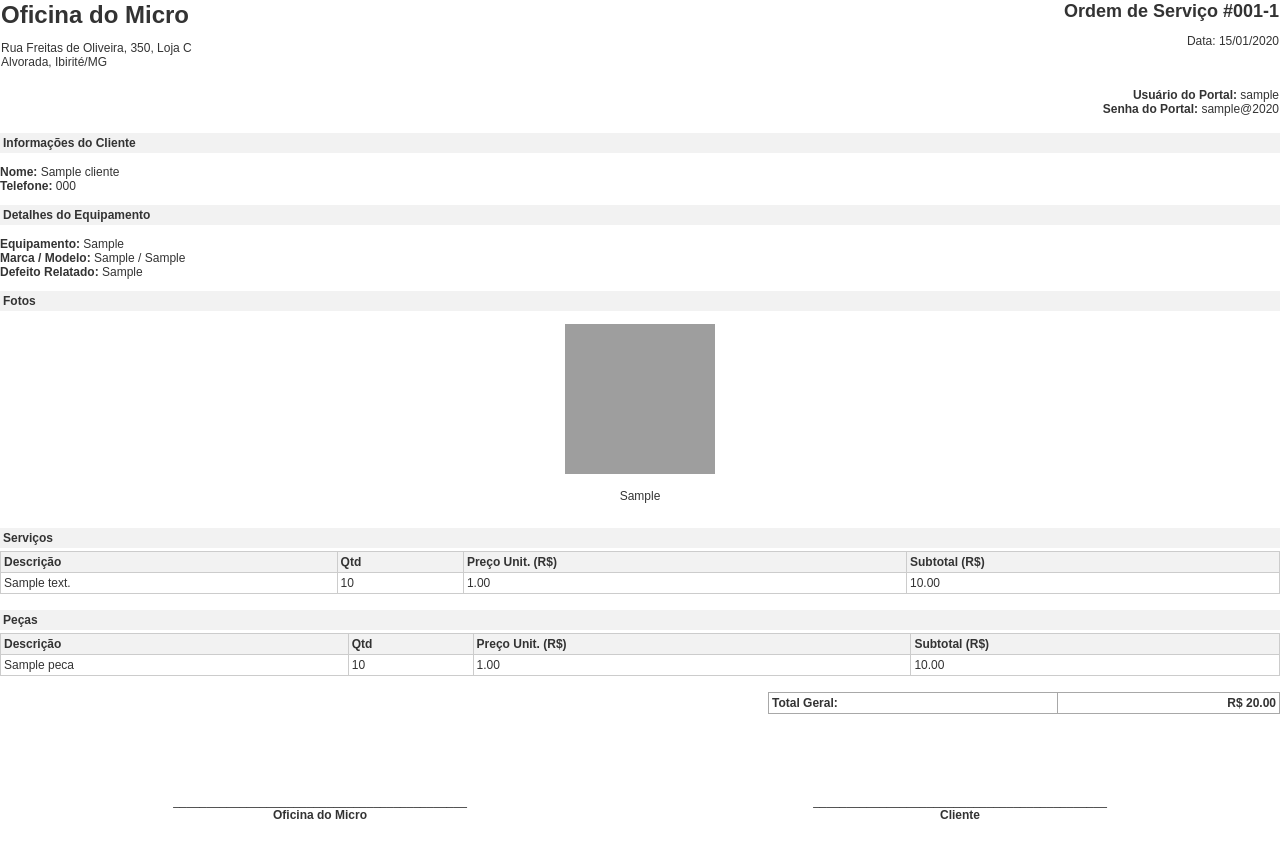
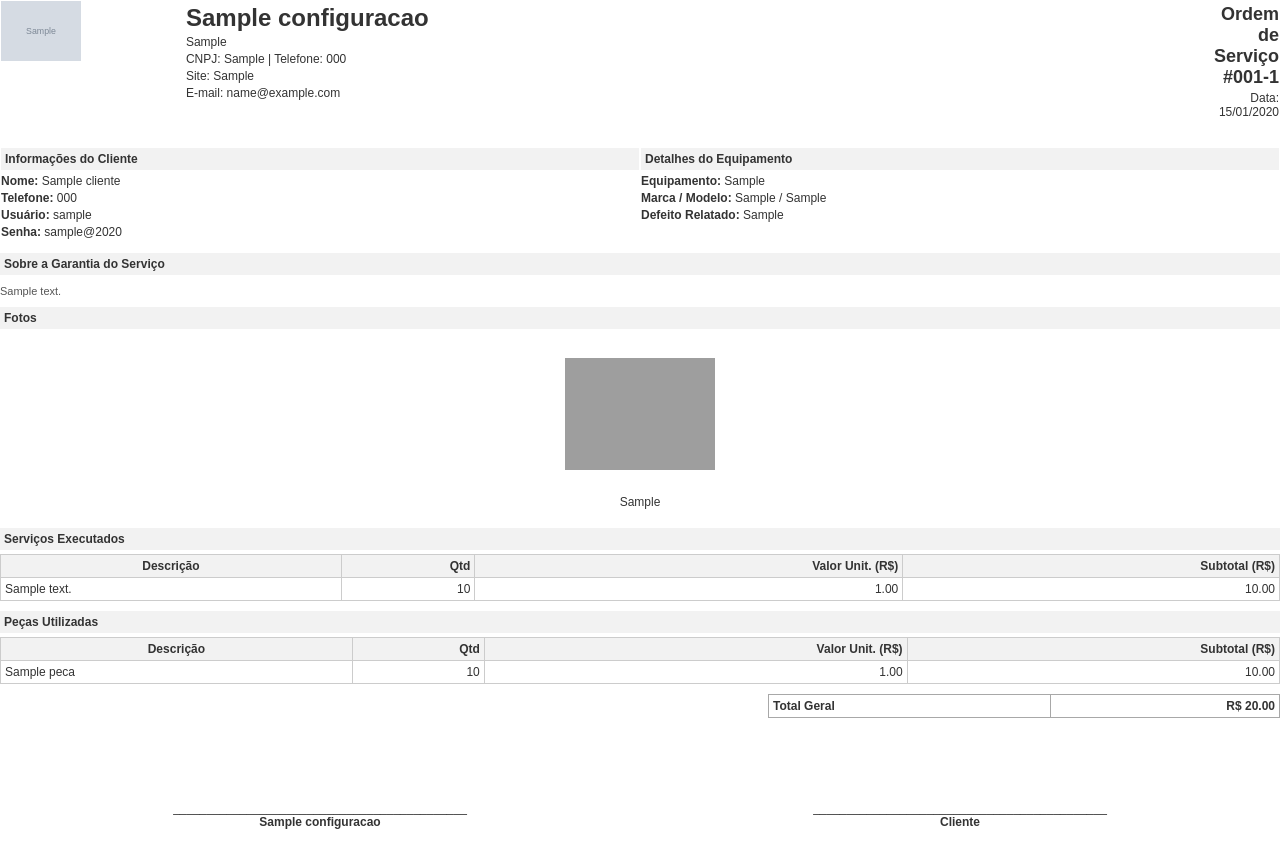
Before and after one commit to barrigaverd/Projeto-Oficina, a Flask app: page /os/exibir_pdf/1 in a window 1280 px wide. Run offline with Flask 3, Linux system fonts and the light colour scheme; a user stored in the database is signed in; tables that the repository leaves empty hold one stand-in row (values such as "Sample post"); grey boxes marked "Sample" are stand-in pictures; some libraries are stand-ins or nearby versions; grey boxes are pictures that could not be loaded.

Commit message:
implementado configuracoes e att os e orca

```diff
--- a/app.py
+++ b/app.py
@@ -1,9 +1,12 @@
+import email
 from enum import unique
+from fileinput import filename
 from http import client
 from os import replace
 import re
+import site
 from sqlite3.dbapi2 import Timestamp
-from flask import Flask, render_template, request, redirect, url_for, abort, Response, flash, send_file
+from flask import Flask, render_template, request, redirect, url_for, abort, Response, flash, send_file, current_app
 from flask_sqlalchemy import SQLAlchemy
 from sqlalchemy import func
 from flask_bcrypt import Bcrypt
@@ -20,7 +23,8 @@ from werkzeug.utils import secure_filename
 from datetime import date
 from htmldocx import HtmlToDocx
 from flask_wtf import FlaskForm
-from wtforms import StringField, TextAreaField, IntegerField, SubmitField, FieldList, Form, FormField, DateField, BooleanField, FloatField
+from flask_wtf.file import FileField, FileAllowed
+from wtforms import StringField, TextAreaField, IntegerField, SubmitField, FieldList, Form, FormField, DateField, BooleanField
 from wtforms.validators import DataRequired, Email, Optional
 
 
@@ -405,7 +409,44 @@ class CurriculoPasso4Form(FlaskForm):
     objetivo = TextAreaField("Objetivo", validators=[Optional()])
     submit = SubmitField("Finalizar")
 
+class Configuracao(db.Model):
+    id = db.Column(db.Integer, primary_key=True)
+    nome_loja = db.Column(db.String(100))
+    cnpj = db.Column(db.String(20))
+    endereco = db.Column(db.String(200))
+    telefone = db.Column(db.String(20))
+    logomarca = db.Column(db.String(100))  # Armazenará o nome do arquivo da logo
+    texto_garantia = db.Column(db.Text)
+    email_contato = db.Column(db.String(100))
+    site = db.Column(db.String(100))
+
+class ConfiguracaoForm(FlaskForm):
+    nome_loja = StringField('Nome da Loja')
+    cnpj = StringField('CNPJ')
+    endereco = StringField('Endereço Completo')
+    telefone = StringField('Telefone Comercial')
+    logomarca = FileField('Logomarca', validators=[FileAllowed(['jpg', 'png'], 'Apenas imagens!')])
+    texto_garantia = TextAreaField('Texto Padrão da Garantia', render_kw={"rows": 10})
+    email_contato = StringField('Email de Contato')
+    site = StringField('Site')
+    submit = SubmitField('Salvar Configurações')
+
+
+
 #Funções principais
+@app.context_processor
+def inject_config():
+    # Busca a primeira (e única) linha de configuração do banco
+    config = Configuracao.query.first()
+
+    # Se nenhuma configuração foi salva ainda, retorna um dicionário vazio
+    # para evitar erros nos templates.
+    if not config:
+        return {}
+
+    # Retorna um dicionário com a variável que estará disponível nos templates
+    return dict(config=config)
+
 @login_manager.user_loader
 def load_user(user_id_string): # O nome agora reflete que é uma string
     try:
@@ -1327,10 +1368,6 @@ def remover_foto_orcamento(foto_id):
 
     return redirect(url_for('detalhes_orcamento', id=orcamento_id) + "#fotos_equipamento")
 
-# app.py
-
-# ... (outras rotas)
-
 @app.route("/orcamento/pdf/<int:orcamento_id>")
 @login_required
 @role_required('funcionario')
@@ -1339,7 +1376,8 @@ def gerar_pdf_orcamento(orcamento_id):
     orcamento = Orcamento.query.get_or_404(orcamento_id)
 
     # 2. Renderiza o template HTML específico para o PDF
-    html_renderizado = render_template("template_pdf_orcamento.html", orcamento=orcamento)
+    base_dir = os.path.dirname(os.path.abspath(__file__))
+    html_renderizado = render_template("template_pdf_orcamento.html", orcamento=orcamento, base_dir=base_dir)
 
     # 3. Prepara um "arquivo" em memória para receber o PDF
     result = BytesIO()
@@ -1361,24 +1399,13 @@ def gerar_pdf_orcamento(orcamento_id):
     flash("Ocorreu um erro ao gerar o PDF.", "danger")
     return redirect(url_for('detalhes_orcamento', id=orcamento_id))
 
-
-
 @app.route("/orcamento/exibir_pdf/<int:orcamento_id>")
 @login_required
 @role_required('funcionario')
 def exibir_pdf_orcamento(orcamento_id):
-    """
-    Busca os dados de um orçamento e renderiza o template HTML
-    formatado para PDF, para ser exibido no navegador.
-    """
-    # 1. Busca os dados do orçamento
     orcamento = Orcamento.query.get_or_404(orcamento_id)
 
-    # 2. Renderiza o template do PDF diretamente
     return render_template("template_pdf_orcamento.html", orcamento=orcamento)
-
-
-# app.py
 
 @app.route("/orcamento/converter/<int:orcamento_id>", methods=["POST"])
 @login_required
@@ -1447,7 +1474,6 @@ def converter_orcamento_para_os(orcamento_id):
 
     flash(f"Orçamento convertido com sucesso na OS #{nova_os.numero_formatado}!", "success")
     return redirect(url_for('detalhes_os', id=nova_os.id))
-
 
 @app.route("/curriculo/novo")
 @login_required
@@ -1656,7 +1682,6 @@ def listar_curriculos():
 
     return render_template('listar_curriculos.html', curriculos=curriculos, termos_busca=termos_busca)
 
-
 @app.route("/curriculos/deletar/<int:curriculo_id>")
 @login_required
 @role_required('funcionario')
@@ -1687,7 +1712,6 @@ def download_curriculo_word(curriculo_id):
         as_attachment=True,
         download_name=f'Curriculo-{curriculo.nome}.docx',
         mimetype='application/vnd.openxmlformats-officedocument.wordprocessingml.document')
-
 
 @app.route("/contrato/novo", methods=["POST", "GET"])
 @login_required
@@ -1910,5 +1934,80 @@ def listar_contratos():
     # 5. Renderiza o template de listagem de contratos
     return render_template('listar_contratos.html', contratos=contratos, termos_busca=termos_busca)
 
+
+@app.route("/configuracoes", methods=["GET", "POST"])
+@login_required
+@role_required('funcionario')
+def configuracoes():
+    config = Configuracao.query.first()
+    if not config:
+        config = Configuracao()
+        db.session.add(config)
+
+    form = ConfiguracaoForm()
+    if form.validate_on_submit():
+        config.nome_loja = form.nome_loja.data
+        config.cnpj = form.cnpj.data
+        config.endereco = form.endereco.data
+        config.telefone = form.telefone.data
+
+        if form.logomarca.data:
+            logo_file = form.logomarca.data
+            filename = secure_filename(logo_file.filename)
+            logo_file.save(os.path.join(app.config['UPLOAD_FOLDER'], filename))
+            config.logomarca = filename
+
+        config.texto_garantia = form.texto_garantia.data
+        config.email_contato = form.email_contato.data
+        config.site = form.site.data
+
+        db.session.commit()
+        flash("Configurações salvas com sucesso!", "success")
+        return redirect(url_for('configuracoes'))
+    elif request.method == "GET":
+        form.nome_loja.data = config.nome_loja
+        form.cnpj.data = config.cnpj
+        form.endereco.data = config.endereco
+        form.telefone.data = config.telefone
+        form.texto_garantia.data = config.texto_garantia
+        form.email_contato.data = config.email_contato
+        form.site.data = config.site
+
+    return render_template("configuracoes.html", form=form, config=config)
+
+
+@app.route("/configuracoes/reset", methods=["POST"])
+@login_required
+@role_required('funcionario')
+def configuracoes_reset():
+    config = Configuracao.query.first()
+    if config:
+        db.session.delete(config)
+    db.session.commit()
+    flash("Configurações resetadas com sucesso!", "success")
+    return redirect(url_for('configuracoes'))
+
+@app.route("/configuracoes/logo/remover", methods=["POST"])
+@login_required
+@role_required('funcionario')
+def configuracoes_remove_logo():
+    config = Configuracao.query.first()
+
+    if config and config.logomarca:
+        caminho_arquivo = os.path.join(app.config['UPLOAD_FOLDER'], config.logomarca)
+
+        try:
+            if os.path.exists(caminho_arquivo):
+                os.remove(caminho_arquivo)
+
+            config.logomarca = None
+            db.session.commit()
+            flash("Logomarca removida com sucesso!", "success")
+        except Exception as e:
+            db.session.rollback()
+            flash(f"Erro ao remover a logomarca: {e}", "danger")
+
+    return redirect(url_for('configuracoes'))
+
 if __name__ == "__main__":
     app.run(debug=True)
--- a/templates/base.html
+++ b/templates/base.html
@@ -105,12 +105,13 @@
               <li><a class="dropdown-item" href="{{ url_for('listar_clientes') }}">Listar Clientes</a></li>
               <li><a class="dropdown-item" href="{{ url_for('listar_servicos') }}">Listar Serviços</a></li>
               <li><a class="dropdown-item" href="{{ url_for('listar_pecas') }}">Listar Peças</a></li>
+              <li><a class="dropdown-item" href="{{ url_for('relatorios') }}">Relatórios de Ordens</a></li>
             </ul>
           </li>
 
           <li class="nav-item">
-            <a class="nav-link" href="{{ url_for('relatorios') }}">
-              <i class="bi bi-file-earmark-bar-graph me-1"></i>Relatórios
+            <a class="nav-link" href="{{ url_for('configuracoes') }}">
+              <i class="bi bi-file-earmark-bar-graph me-1"></i>Configurações
             </a>
           </li>
 
--- a/templates/detalhes_orcamento.html
+++ b/templates/detalhes_orcamento.html
@@ -88,7 +88,7 @@
           </select>
         </div>
 
-        <div class="col-12 text-center">
+        <div class="col-12 my-3 text-center">
           <button class="btn btn-success btn-sm" type="submit">💾 Salvar Alterações</button>
         </div>
 
--- a/templates/template_pdf.html
+++ b/templates/template_pdf.html
@@ -1,162 +1,127 @@
 <!DOCTYPE html>
-<html>
-
+<html lang="pt-br">
 <head>
   <meta charset="UTF-8">
   <title>Ordem de Serviço #{{ ordem_servico.numero_formatado }}</title>
   <style>
-        @page {
-            size: A4;
-            margin: 10mm;
+    @page { size: A4; margin: 10mm; }
+    body { font-family: Arial, sans-serif; font-size: 12px; color: #333; margin: 0; }
+    table { width: 100%; border-collapse: collapse; }
+    td, th { vertical-align: top; }
+    h1, h2, h3, p { margin: 3px 0; }
+    .text-right { text-align: right; }
+    .text-center { text-align: center; }
+    .header-table td { padding-bottom: 5px; }
+    .items-table th, .items-table td {
+      border: 1px solid #ccc;
+      padding: 4px;
     }
-
-        body {
-            font-family: Arial, sans-serif;
-            font-size: 12px;
-            color: #333;
-            margin: 0;
-        }
-
-        .header-table,
-        .items-table {
-            width: 100%;
-            border-collapse: collapse;
-            margin-bottom: 16px;
-        }
-
-        .header-table td {
-            vertical-align: top;
-        }
-
-        .items-table th,
-        .items-table td {
-            border: 1px solid #ccc;
-            padding: 3px;
-            text-align: left;
-        }
-
-        .items-table th {
-            background-color: #f2f2f2;
-            font-weight: bold;
-        }
-
-        .text-right {
-            text-align: right;
-        }
-
-        h1,
-        h2 {
-            margin: 0;
-        }
-
-        .section-header {
-            background-color: #f2f2f2;
-            padding: 3px;
-            font-weight: bold;
-            margin: 3px 0 3px 0;
-        }
-
+    .items-table th { background: #f2f2f2; font-weight: bold; }
     .total-table {
       width: 40%;
       margin-left: auto;
       border-collapse: collapse;
-            margin-top: 6px;
+      margin-top: 10px;
     }
-
     .total-table td {
       border: 1px solid #a8a8a8;
-            padding: 3px;
+      padding: 4px;
       font-weight: bold;
     }
-
-        .fotos-table {
-            width: 100%;
-            border: none;
-            border-collapse: collapse;
-            text-align: center;
+    .section-title {
+      background: #f2f2f2;
+      font-weight: bold;
+      padding: 4px;
+      margin: 10px 0 4px;
     }
-
-        .fotos-table td {
-            border: none;
-            padding: 10px;
-
-            text-align: center;
-            width: 33%;
-            /* divide em 3 colunas */
-        }
-
-        .fotos-table img {
-            width: 150px;
-            /* tamanho fixo que xhtml2pdf respeita */
-            height: 150px;
-            /* garante que não estique */
-
-        }
+    .fotos-table { width: 100%; text-align: center; }
+    .fotos-table td { padding: 6px; }
+    .fotos-table img { width: 150px; height: 150px; object-fit: contain; }
+    .garantia-text { font-size: 11px; color: #555; margin-top: 10px; text-align: justify; }
   </style>
 </head>
+<body>
 
-<body>
+  <!-- CABEÇALHO: LOGO E NOME DA LOJA NA MESMA LINHA -->
   <table class="header-table">
     <tr>
-            <td>
-                <h1>Oficina do Micro</h1>
-                <p>
-                    Rua Freitas de Oliveira, 350, Loja C<br>
-                    Alvorada, Ibirité/MG
-                </p>
+      <td style="width: 15%;">
+        {% if config.logomarca %}
+        <img src="{{ base_dir }}/static/uploads/{{ config.logomarca }}" alt="Logomarca"
+             style="max-height: 60px;">
+        {% endif %}
       </td>
-            <td class="text-right">
+      <td style="width: 85%; text-align: left;">
+        <h1>{{ config.nome_loja }}</h1>
+        <p>{{ config.endereco }}</p>
+        <p>CNPJ: {{ config.cnpj }} | Telefone: {{ config.telefone }}</p>
+        {% if config.site %}<p>Site: {{ config.site }}</p>{% endif %}
+        {% if config.email_contato %}<p>E-mail: {{ config.email_contato }}</p>{% endif %}
+      </td>
+      <td class="text-right" style="width: 25%;">
         <h2>Ordem de Serviço #{{ ordem_servico.numero_formatado }}</h2>
         <p>Data: {{ ordem_servico.data_de_criacao.strftime('%d/%m/%Y') }}</p>
-                <br><br>
-                <div class="dados-usuario">
-                    <strong>Usuário do Portal:</strong> {{ ordem_servico.cliente.username_cliente }}<br>
-                    <strong>Senha do Portal:</strong> {{ ordem_servico.cliente.username_cliente.split('.')[0] }}@{{
-                    ordem_servico.data_de_criacao.year }}
-                </div>
-
       </td>
     </tr>
   </table>
 
-    <div class="section-header">Informações do Cliente</div>
-    <p>
-        <strong>Nome:</strong> {{ ordem_servico.cliente.nome }}<br>
-        <strong>Telefone:</strong> {{ ordem_servico.cliente.telefone_celular }}
-    </p>
+  <!-- INFORMAÇÕES DO CLIENTE E DETALHES DO EQUIPAMENTO NA MESMA LINHA -->
+  <table style="margin-top: 10px;">
+    <tr>
+      <td style="width: 50%; vertical-align: top;">
+        <div class="section-title">Informações do Cliente</div>
+        <p><strong>Nome:</strong> {{ ordem_servico.cliente.nome }}</p>
+        <p><strong>Telefone:</strong> {{ ordem_servico.cliente.telefone_celular }}</p>
+        {% if ordem_servico.cliente.username_cliente %}
+        <p><strong>Usuário:</strong> {{ ordem_servico.cliente.username_cliente }}</p>
+        {% endif %}
+        {% if ordem_servico.cliente.password_hash %}
+        <p><strong>Senha:</strong> {{ ordem_servico.cliente.username_cliente.split('.')[0] }}@{{ordem_servico.data_de_criacao.year }}</p>
+        {% endif %}
+      </td>
+      <td style="width: 50%; vertical-align: top;">
+        <div class="section-title">Detalhes do Equipamento</div>
+        <p><strong>Equipamento:</strong> {{ ordem_servico.equipamento }}</p>
+        <p><strong>Marca / Modelo:</strong> {{ ordem_servico.marca }} / {{ ordem_servico.modelo }}</p>
+        <p><strong>Defeito Relatado:</strong> {{ ordem_servico.defeito }}</p>
+      </td>
+    </tr>
+  </table>
 
-    <div class="section-header">Detalhes do Equipamento</div>
-    <p>
-        <strong>Equipamento:</strong> {{ ordem_servico.equipamento }}<br>
-        <strong>Marca / Modelo:</strong> {{ ordem_servico.marca }} / {{ ordem_servico.modelo }}<br>
-        <strong>Defeito Relatado:</strong> {{ ordem_servico.defeito }}
-    </p>
+  <!-- TEXTO DE GARANTIA LOGO ABAIXO -->
+  <div class="section-title">Sobre a Garantia do Serviço</div>
+  {% if config.texto_garantia %}
+  <div class="garantia-text">
+    {{ config.texto_garantia }}
+  </div>
+  {% endif %}
 
-    <div class="section-header">Fotos</div>
+  <!-- FOTOS -->
+  {% if ordem_servico.fotos %}
+  <div class="section-title">Fotos</div>
   <table class="fotos-table">
-        {# Usa o filtro 'batch(3)' para agrupar as fotos em linhas de 3 #}
     {% for row in ordem_servico.fotos|batch(3) %}
     <tr>
-            {# Loop para cada foto dentro da linha #}
       {% for foto in row %}
       <td>
-                <img src="{{ base_dir }}/static/uploads/{{ foto.nome_arquivo }}">
+        <img src="{{ base_dir }}/static/uploads/{{ foto.nome_arquivo }}" alt="">
         <p>{{ foto.legenda or '' }}</p>
       </td>
       {% endfor %}
     </tr>
     {% endfor %}
   </table>
+  {% endif %}
 
-
-
-    <div class="section-header">Serviços</div>
+  <!-- SERVIÇOS -->
+  {% if ordem_servico.itens_servico %}
+  <div class="section-title">Serviços Executados</div>
   <table class="items-table">
     <thead>
       <tr>
         <th>Descrição</th>
         <th class="text-right">Qtd</th>
-                <th class="text-right">Preço Unit. (R$)</th>
+        <th class="text-right">Valor Unit. (R$)</th>
         <th class="text-right">Subtotal (R$)</th>
       </tr>
     </thead>
@@ -171,14 +136,17 @@
       {% endfor %}
     </tbody>
   </table>
+  {% endif %}
 
-    <div class="section-header">Peças</div>
+  <!-- PEÇAS -->
+  {% if ordem_servico.itens_peca %}
+  <div class="section-title">Peças Utilizadas</div>
   <table class="items-table">
     <thead>
       <tr>
         <th>Descrição</th>
         <th class="text-right">Qtd</th>
-                <th class="text-right">Preço Unit. (R$)</th>
+        <th class="text-right">Valor Unit. (R$)</th>
         <th class="text-right">Subtotal (R$)</th>
       </tr>
     </thead>
@@ -193,27 +161,29 @@
       {% endfor %}
     </tbody>
   </table>
+  {% endif %}
 
+  <!-- TOTAL GERAL -->
   <table class="total-table">
     <tr>
-            <td>Total Geral:</td>
+      <td>Total Geral</td>
       <td class="text-right">R$ {{ "%.2f"|format(ordem_servico.valor_calculado|float) }}</td>
     </tr>
   </table>
-
-    <!-- Assinaturas -->
-    <table class="items-table" style="margin-top: 40px; border: none;">
+<br><br><br>
+  <!-- ASSINATURAS -->
+  <table style="width:100%; margin-top: 40px; border: none;">
     <tr>
-            <td style="border: none; text-align: center; padding-top: 40px;">
+      <td style="width:50%; text-align:center; border:none;">
         ____________________________________________<br>
-                <strong>Oficina do Micro</strong>
+        <strong>{{ config.nome_loja }}</strong>
       </td>
-            <td style="border: none; text-align: center; padding-top: 40px;">
+      <td style="width:50%; text-align:center; border:none;">
         ____________________________________________<br>
         <strong>Cliente</strong>
       </td>
     </tr>
   </table>
+
 </body>
-
 </html>
```
Also changed, not shown: migrations/versions/43ddbc24a69f_adiciona_tabela_de_configuracao_da_loja.py (added, +39 -0 lines), templates/configuracoes.html (added, +92 -0 lines), templates/template_pdf_orcamento.html (+91 -116 lines), static/uploads/20251011202816_20240808_164931.jpg (added), static/uploads/20251011202821_20250429_093338.jpg (added), static/uploads/20251011202825_20250529_092717.jpg (added), static/uploads/logo_Oficina_1.jpg (added), 3 other files. Lines whose indentation alone changed are shown as unchanged.
